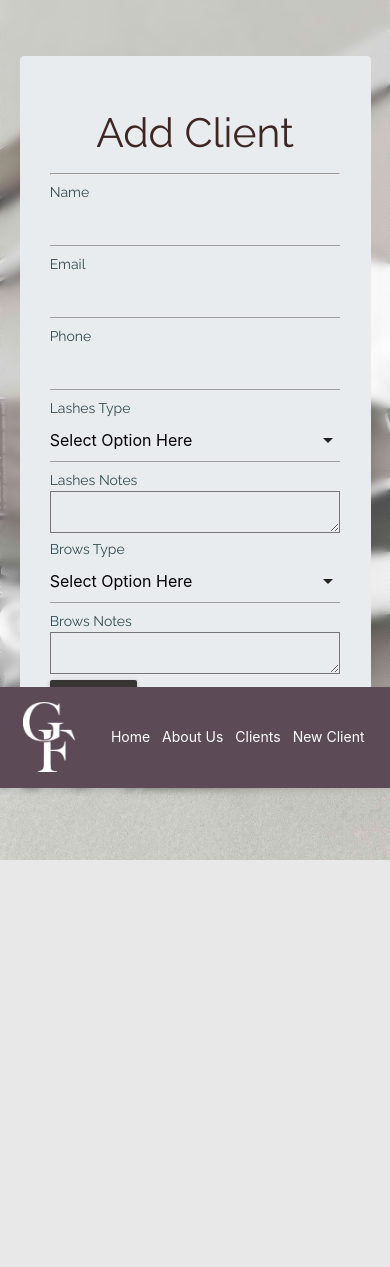
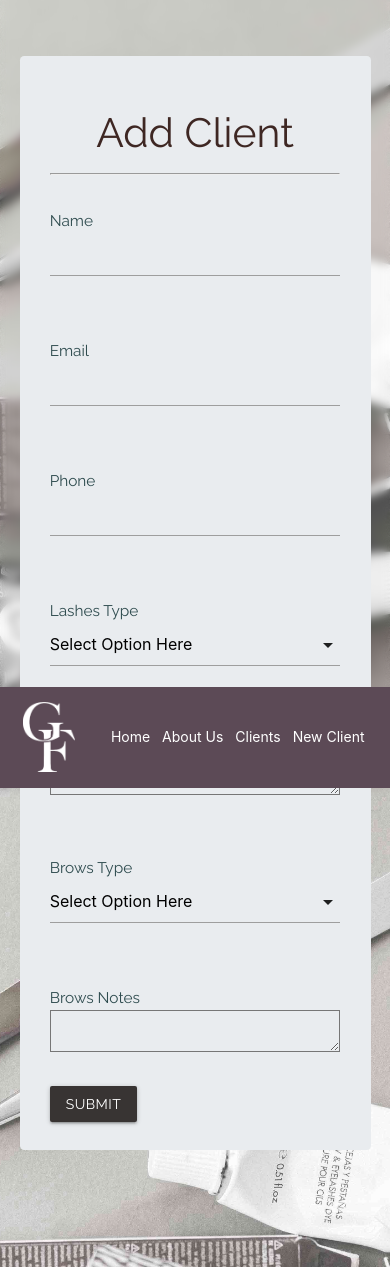
Before and after one commit to nccadman19/beauty-hq, a Flask app: page /clients/new in a window 390 px wide. Shown: the part 56-1323 px from the top of the page. Before the commit the page ends 916 px from the top, so only its background shows below. Run offline with Flask 3, Linux system fonts and the light colour scheme; the visitor is signed in with stand-in values (Sample User, id 1); data comes from the database, SQL or seed files in the repository; data that the repository does not hold is empty.

Commit message:
media query added to enlarge forms in mobile view

```diff
--- a/treatments/static/css/style.css
+++ b/treatments/static/css/style.css
@@ -134,6 +134,18 @@ input:not([type]):focus:not([readonly])+label,input[type=text]:not(.browser-defa
     background-color: rgba(233, 236, 239, 0.5);
 }
 
+@media only screen and (max-width: 600px) {
+    .form-group label {
+      font-size: 1.1rem; /* Adjust the font size as desired */
+    }
+
+    .form-group {
+        padding-top: 2rem;
+        padding-bottom: 2rem;
+    }
+}
+
+
 /** clients page **/
 .col .row {
     margin-left: 0;
```
